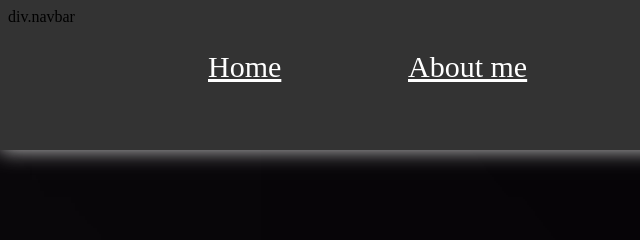
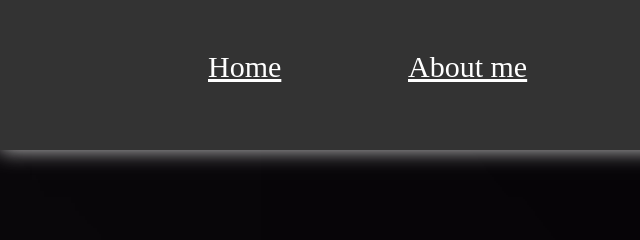
Before and after one commit to StianSJerve/portifiole, a plain HTML site: page project.html in a window 1280 px wide. Shown: the top 240 px of the page, 0-640 px from the left. Drawn offline with Linux system fonts and the light colour scheme.

Commit message:
Update project.html

```diff
--- a/project.html
+++ b/project.html
@@ -12,7 +12,6 @@
     <h2>Oslo Lacross</h2>
     <h3>Web Development</h3>
     <h4>Snurr Dance School</h4>
-    div.navbar
     <div class="home"><a href="index.html">Home</a></div>
     <div class="about"><a href="About.html">About me</a></div>
       <div class="contact"><a href="contact.html">Contact me</a> </div>
```
